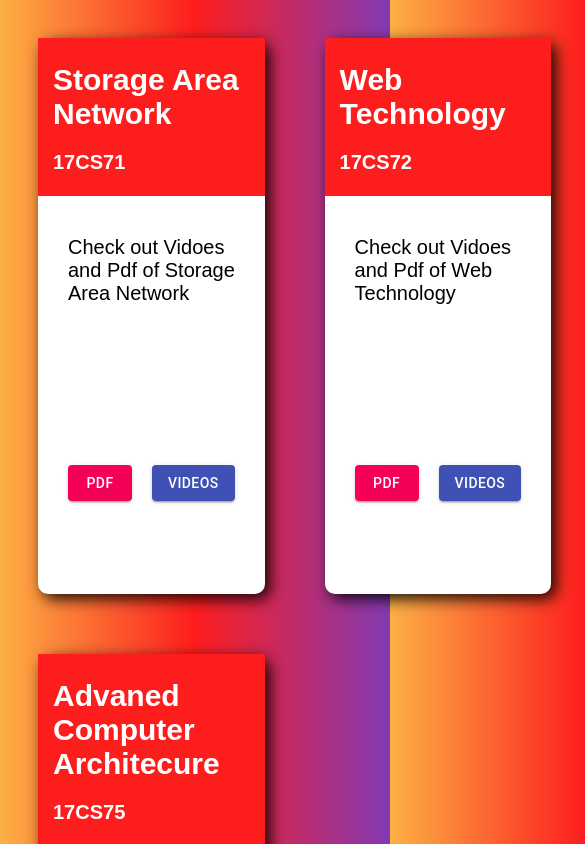
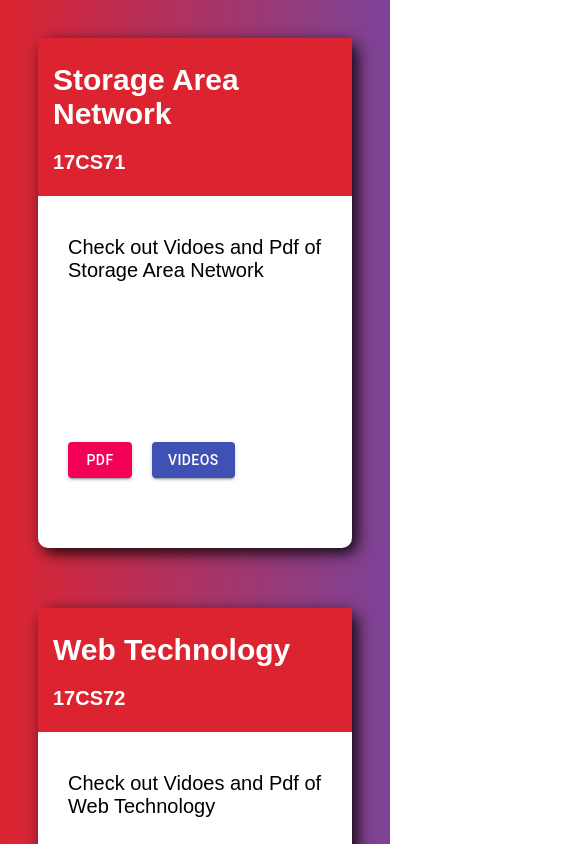
Before and after one commit to jkv27100/class-stream, a React (Create React App) app: page / in a window 390 px wide. Shown: the top 844 px of the page, 585 px wide, since content can reach past the window. Built offline with nearby package versions, Linux system fonts and the light colour scheme.

Commit message:
css files

```diff
--- a/public/index.html
+++ b/public/index.html
@@ -28,18 +28,16 @@
   </head>
   <body
     style="
-      background: #833ab4; /* fallback for old browsers */
+      background: #7b4397; /* fallback for old browsers */
       background: -webkit-linear-gradient(
         to right,
-        #fcb045,
-        #fd1d1d,
-        #833ab4
+        #dc2430,
+        #7b4397
       ); /* Chrome 10-25, Safari 5.1-6 */
       background: linear-gradient(
         to right,
-        #fcb045,
-        #fd1d1d,
-        #833ab4
+        #dc2430,
+        #7b4397
       ); /* W3C, IE 10+/ Edge, Firefox 16+, Chrome 26+, Opera 12+, Safari 7+ */
     "
   >
--- a/src/component/Home.jsx
+++ b/src/component/Home.jsx
@@ -1,7 +1,7 @@
 import React from "react";
 import SubjectCard from "./SubjectCard";
 
-import "./home.css";
+import "../css/home.css";
 const Home = (props) => {
   return (
     <div className="container">
--- a/src/component/SubjectCard.jsx
+++ b/src/component/SubjectCard.jsx
@@ -1,7 +1,7 @@
 import React from "react";
 import Button from "@material-ui/core/Button";
 import { Link } from "react-router-dom";
-import "./card.css";
+import "../css/card.css";
 
 const SubjectCard = (props) => {
   return (
--- a/src/component/home.css
+++ /dev/null
@@ -1,4 +0,0 @@
-.container {
-  display: grid;
-  grid-template-columns: repeat(4, 1fr);
-}
--- a/src/component/card.css
+++ b/src/css/card.css
@@ -1,6 +1,6 @@
 .cards {
   border-radius: 10px;
-  background: white;
+  background: rgb(255, 255, 255);
   box-shadow: 5px 5px 15px rgba(0, 0, 0, 0.9);
   font-family: Arial, Helvetica, sans-serif;
 }
@@ -22,7 +22,7 @@ h2 {
   margin-left: 10px;
 }
 .header {
-  background: #fd1d1d;
+  background: #dc2430;
   color: white;
   padding: 5px;
 }
@@ -38,4 +38,5 @@ h2 {
   padding: 10px;
   margin: 10px 10px 0px 20px;
   font-size: 20px;
+  color: black;
 }
--- /dev/null
+++ b/src/css/home.css
@@ -0,0 +1,9 @@
+.container {
+  display: grid;
+  grid-template-columns: repeat(4, 1fr);
+}
+@media (max-width: 700px) {
+  .container {
+    grid-template-columns: 1fr;
+  }
+}
```
